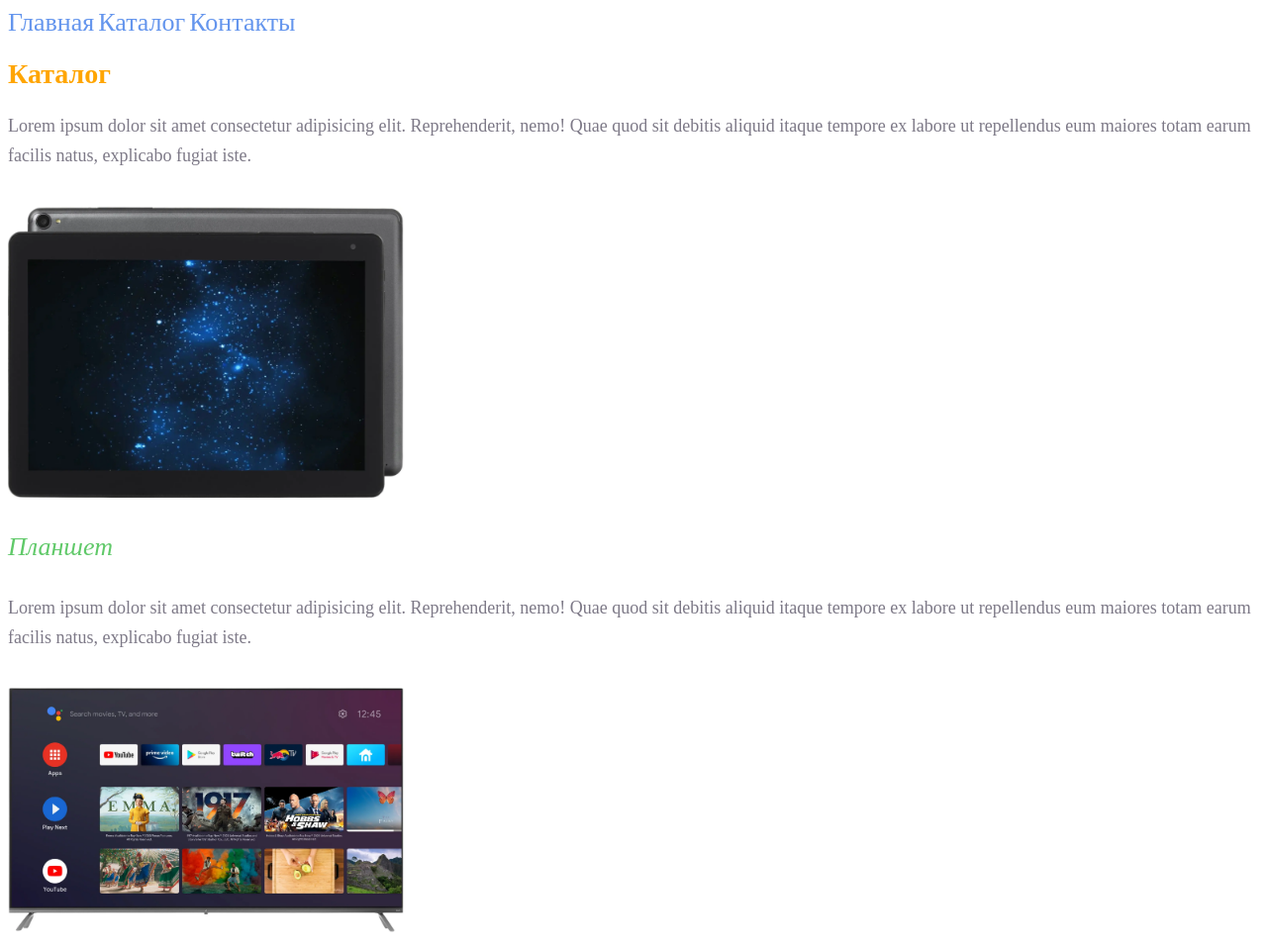
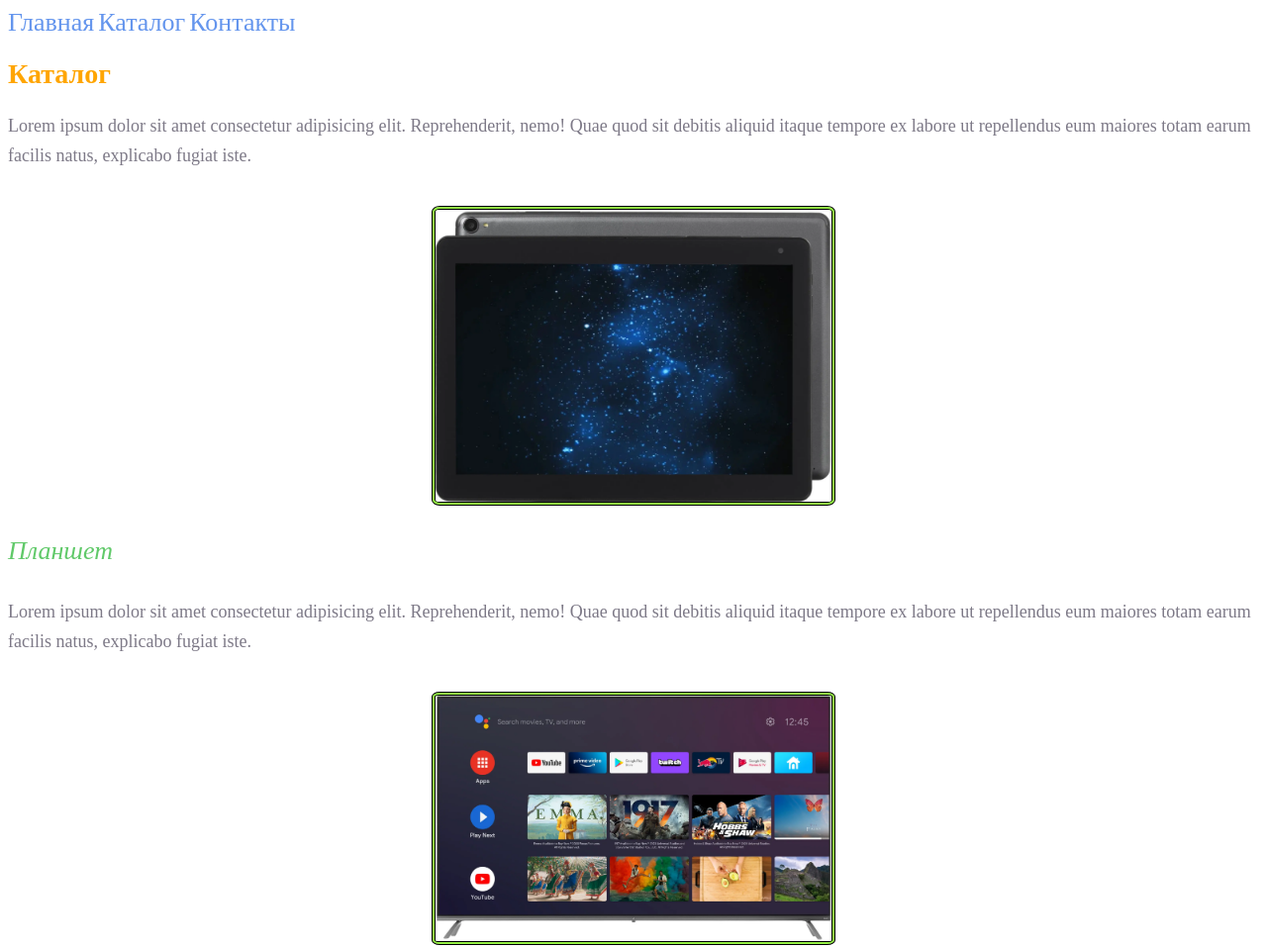
Before and after one commit to nuxBnax/HTML_Seminar1, a plain HTML site: page catalog/catalog.html in a window 1280 px wide. Shown: the top 958 px of the page at 99% size. Drawn offline with Linux system fonts and the light colour scheme.

Commit message:
Added style for images and location for them

```diff
--- a/catalog/catalog.html
+++ b/catalog/catalog.html
@@ -17,18 +17,18 @@
     <p class="paragraph">Lorem ipsum dolor sit amet consectetur adipisicing elit. Reprehenderit, nemo! Quae quod sit debitis aliquid itaque tempore ex labore ut repellendus eum maiores totam earum facilis natus, explicabo fugiat iste.
     </p><br>
 
-    <img src="../img/tablet.jpg" width="400px" alt="tablet">
+    <img class="imaging location"  src="../img/tablet.jpg" width="400px" alt="tablet">
     <h3 class="heading3">Планшет</h3>
     <p class="paragraph">Lorem ipsum dolor sit amet consectetur adipisicing elit. Reprehenderit, nemo! Quae quod sit debitis aliquid itaque tempore ex labore ut repellendus eum maiores totam earum facilis natus, explicabo fugiat iste.
     </p><br>
 
-    <img src="../img/tv.jpg" width="400px" alt="tv">
+    <img class="imaging location" src="../img/tv.jpg" width="400px" alt="tv">
     <h3 class="heading3">Телевизор</h3>
     <p class="paragraph">Lorem ipsum dolor sit amet consectetur adipisicing elit. Reprehenderit, nemo! Quae quod sit debitis aliquid itaque tempore ex labore ut repellendus eum maiores totam earum facilis natus, explicabo fugiat iste.
     </p><br>
 
 
-    <img src="../img/comp.jpg" width="400px" alt="computer">
+    <img class="imaging location" src="../img/comp.jpg" width="400px" alt="computer">
     <h3 class="heading3">Системный блок</h3>
     <p class="paragraph">Lorem ipsum dolor sit amet consectetur adipisicing elit. Reprehenderit, nemo! Quae quod sit debitis aliquid itaque tempore ex labore ut repellendus eum maiores totam earum facilis natus, explicabo fugiat iste.
     </p>
--- a/style.css
+++ b/style.css
@@ -34,3 +34,22 @@ a {
     line-height: 30px;
     color: #7D7987
 }
+.imaging {
+    border-radius: 2%;
+    background-color: #94ee45;
+    border: #000002 4px double;
+    transform: scale(1);
+    box-shadow: none;
+    transition: box-shadow 400ms, transform 400ms;
+}
+
+.imaging:hover {
+    transform: scale(1.05);
+    box-shadow: 6px 6px rgba(0, 0, 0, 0.5);
+    transition: box-shadow 600ms, transform 600ms;
+}
+.location {
+    display: block;
+    margin-left: auto;
+    margin-right: auto
+}
```
